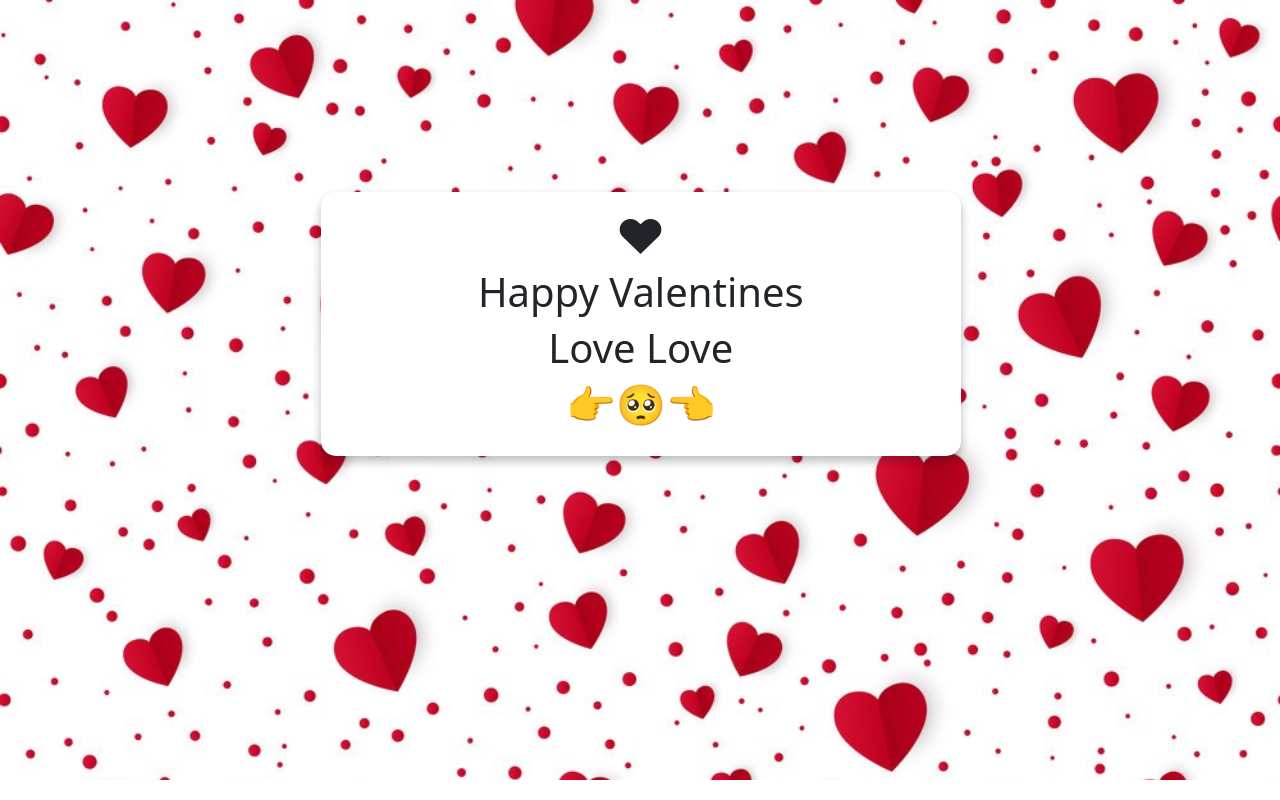
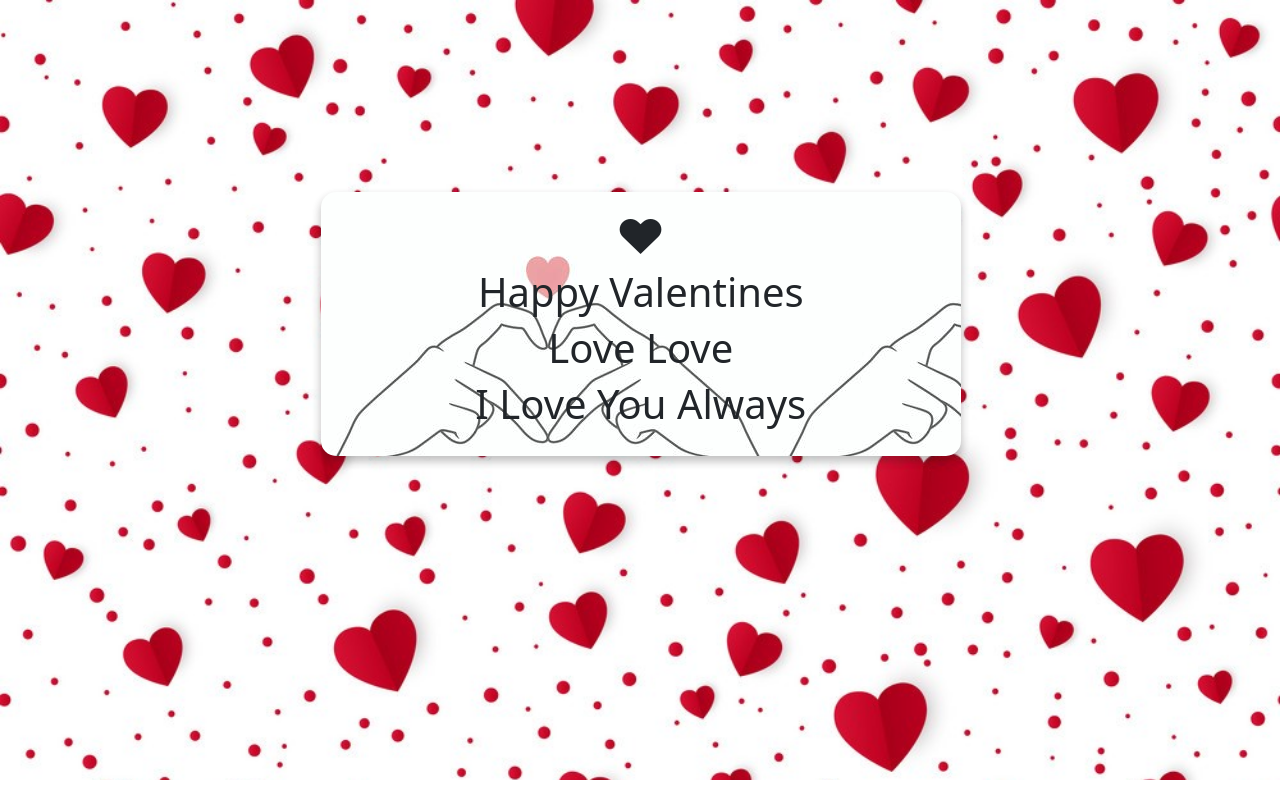
Before and after one commit to DenversonCaacbay/DenversonCaacbay.github.io, a PHP site: page / in a window 1280 px wide. Run offline with PHP 8.4, Linux system fonts and the light colour scheme.

Commit message:
Valentine Card

```diff
--- a/valentinecard/index.html
+++ b/valentinecard/index.html
@@ -20,7 +20,8 @@
                 <h1 class="text-lg-center"> <span class="love">❤</span></h1>
                 <h1 class="text-lg-center">Happy Valentines<span></span></h1>
                 <h1 class="text-lg-center">Love Love <span></span></h1>
-                <h1 class="text-lg-center">👉🥺👈<span></span></h1>
+                <h1 class="text-lg-center">I Love You Always<span></span></h1>
+
 
 
             </div>
--- a/valentinecard/style.css
+++ b/valentinecard/style.css
@@ -12,7 +12,8 @@
 
 .card{
     padding: 20px;
-    background: rgba(255, 255, 255, 1);
+    background-image: url(images/heart.jpeg);
+    width:100%;
     border-radius: 15px;
     border: none;
     box-shadow: 0px 5px 10px rgb(34, 32, 32,0.2),
```
Also changed, not shown: valentinecard/images/heart.jpeg (added).
